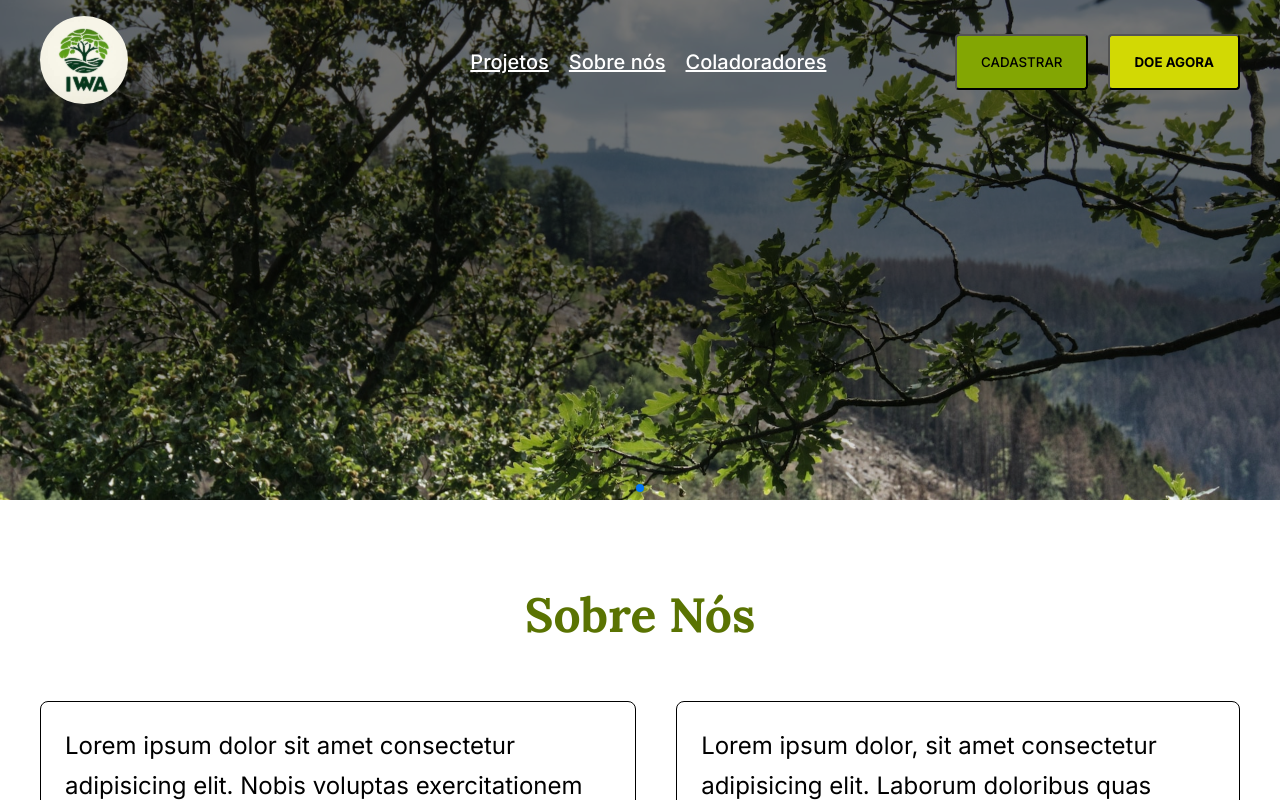
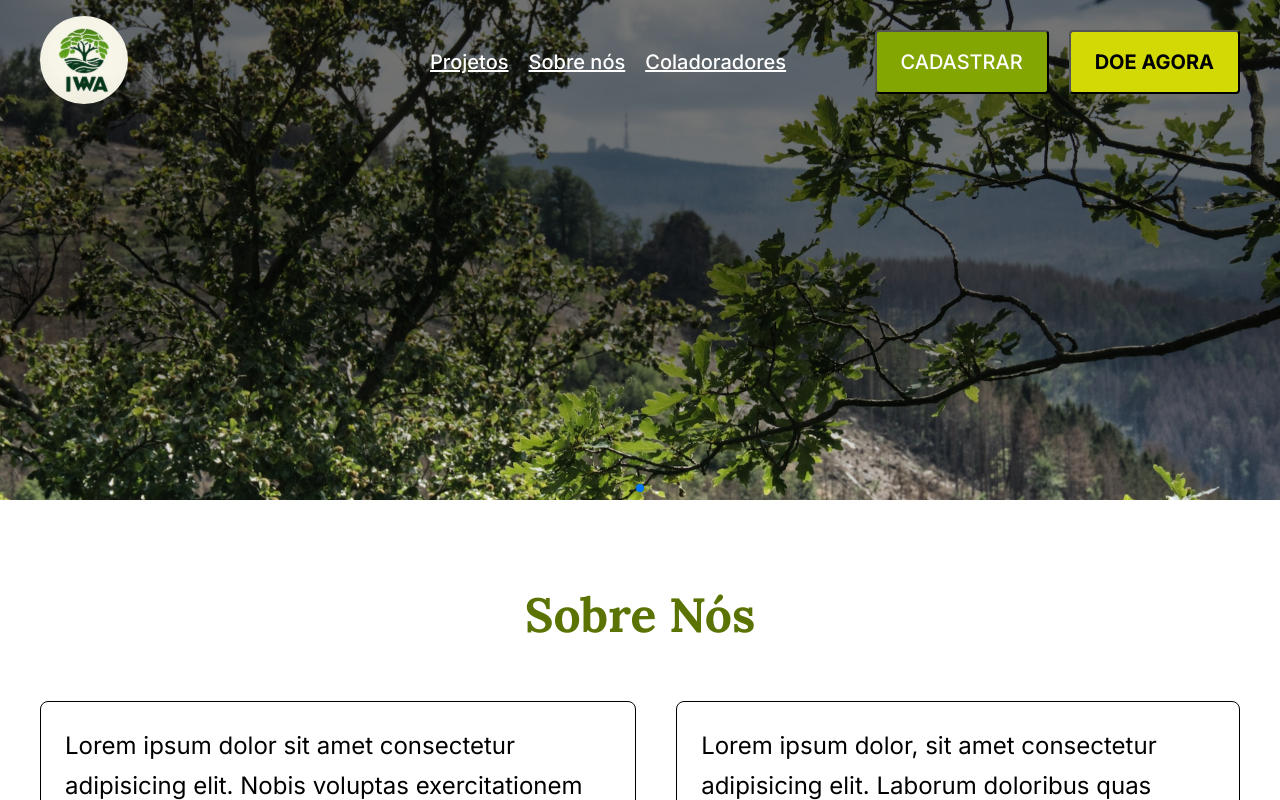
Before and after one commit to JessyeKessia/Anary-Nyn, an Angular app: page / in a window 1280 px wide. Shown: the top 800 px of the page. Built offline with nearby package versions, Linux system fonts and the light colour scheme.

Commit message:
adicionando cores de hover

```diff
--- a/src/app/components/head/head.component.css
+++ b/src/app/components/head/head.component.css
@@ -56,17 +56,31 @@ li {
   gap: 20px;
 }
 
+button {
+  font-size: 1.25rem;
+}
+
 .doe {
   font-weight: 700;
   padding: 18px 24px;
   align-items: center;
   border-radius: 4px;
-  background: var(--yellow, #d2d904);
+  background-color: var(--yellow);
 }
+
+.doe:hover {
+  background-color: #eaf108;
+}
+
 .cadastra {
   font-weight: 500;
   padding: 18px 24px;
   align-items: center;
   border-radius: 4px;
-  background: var(--green-primary, #83a603);
+  background-color: var(--green-primary);
+  color: #fff;
 }
+
+.cadastra:hover {
+  background-color: #90b803;
+}
--- a/src/styles.css
+++ b/src/styles.css
@@ -16,6 +16,10 @@ h4 {
   font-family: "Lora", serif;
 }
 
+button {
+  cursor: pointer;
+}
+
 :root {
   --yellow: #d2d904;
   --green-primary: #83a603;
```
